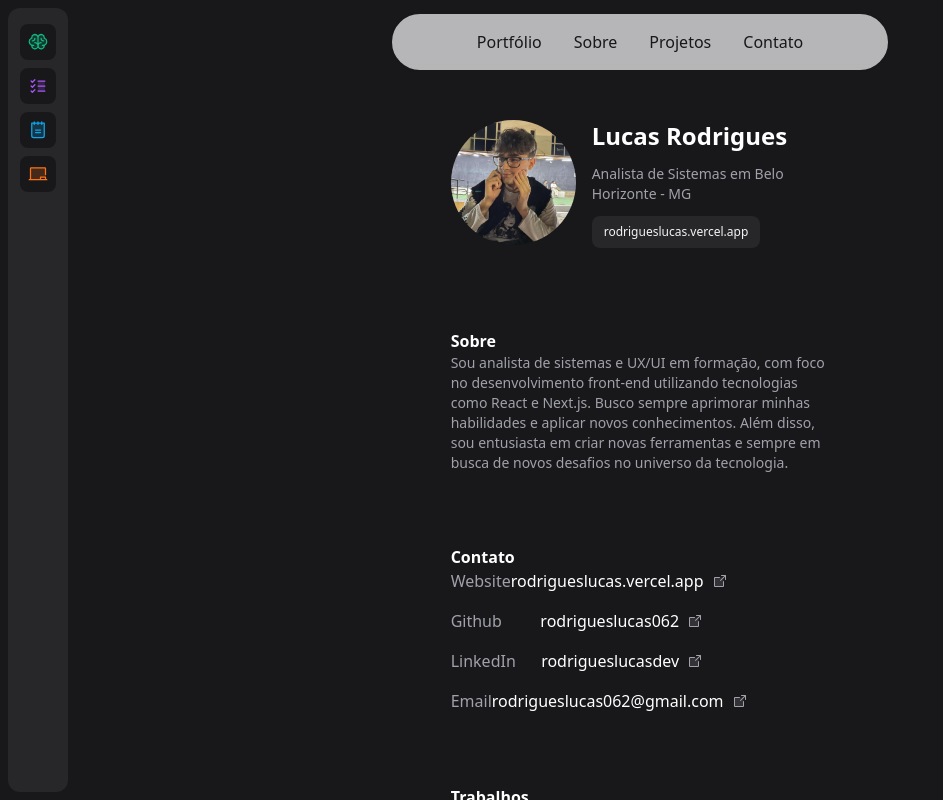
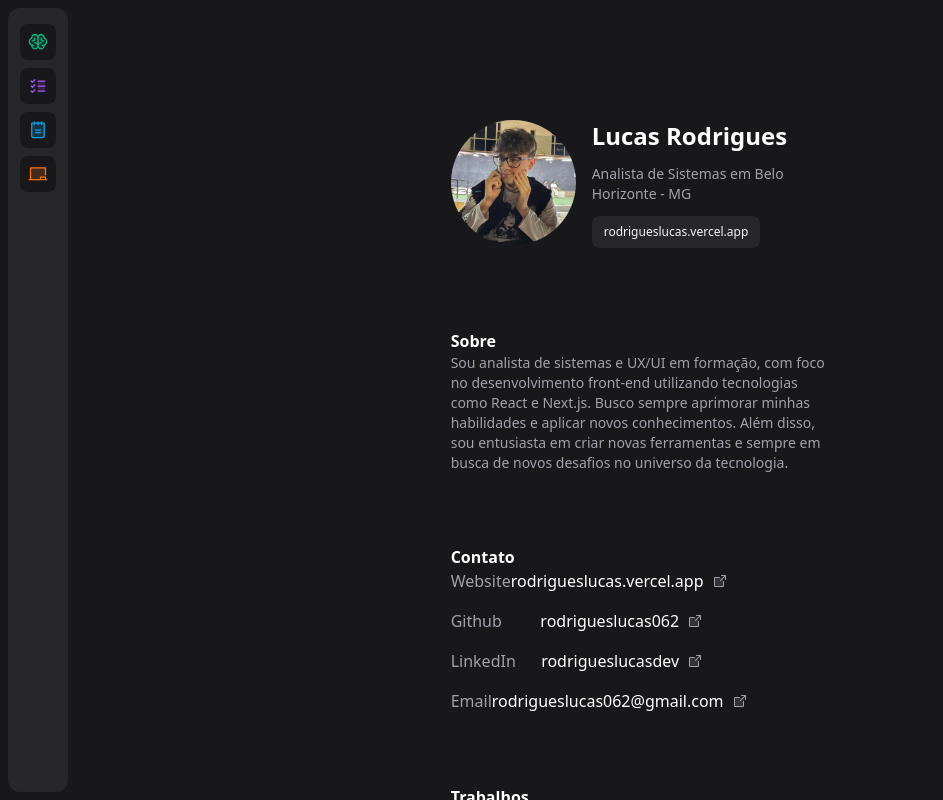
Before and after one commit to rodrigueslucas062/portfolio, a Next.js app: page /read.cv in a window 1280 px wide. Shown: the whole page, without its empty margins (0-943 px from the left). Built offline with nearby package versions, Linux system fonts and the light colour scheme.

Commit message:
✨ Atualiza rota para ocultar a Navbar na página de leitura de currículo

```diff
--- a/src/pages/_app.js
+++ b/src/pages/_app.js
@@ -7,7 +7,7 @@ import { useRouter } from "next/router";
 
 export default function App({ Component, pageProps }) {
   const router = useRouter();
-  const hideNavbarRoutes = ["/rodrigueslucas"];
+  const hideNavbarRoutes = ["/read.cv"];
 
   return (
     <>
```
